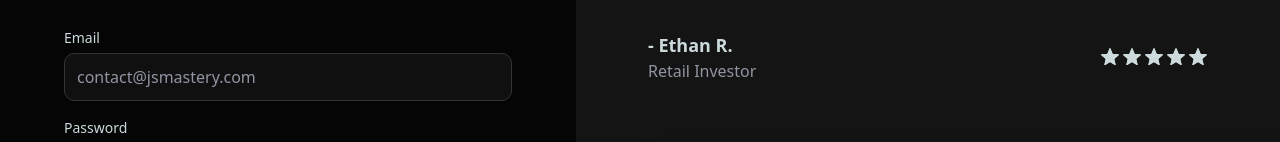
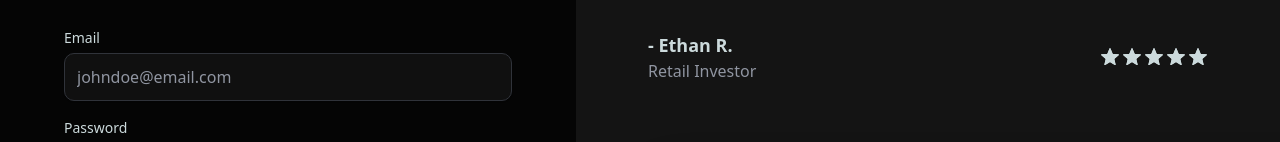
Before and after one commit to devsujalpatel/signalist, a Next.js app: page /sign-in in a window 1280 px wide. Shown: the part 161-303 px from the top of the page. Built offline with nearby package versions, Linux system fonts and the light colour scheme.

Commit message:
few changes

```diff
--- a/app/(auth)/sign-in/page.tsx
+++ b/app/(auth)/sign-in/page.tsx
@@ -36,8 +36,9 @@ const SignIn = () => {
         <InputField
           name="email"
           label="Email"
-          placeholder="contact@jsmastery.com"
+          placeholder="johndoe@email.com"
           register={register}
+          type="email"
           error={errors.email}
           validation={{
             required: "Email is required",
--- a/app/(auth)/sign-up/page.tsx
+++ b/app/(auth)/sign-up/page.tsx
@@ -55,6 +55,7 @@ const SignUp = () => {
           label="Email"
           placeholder="johndoe@email.com"
           register={register}
+          type="email"
           error={errors.email}
           validation={{
             required: "Email is required",
```
